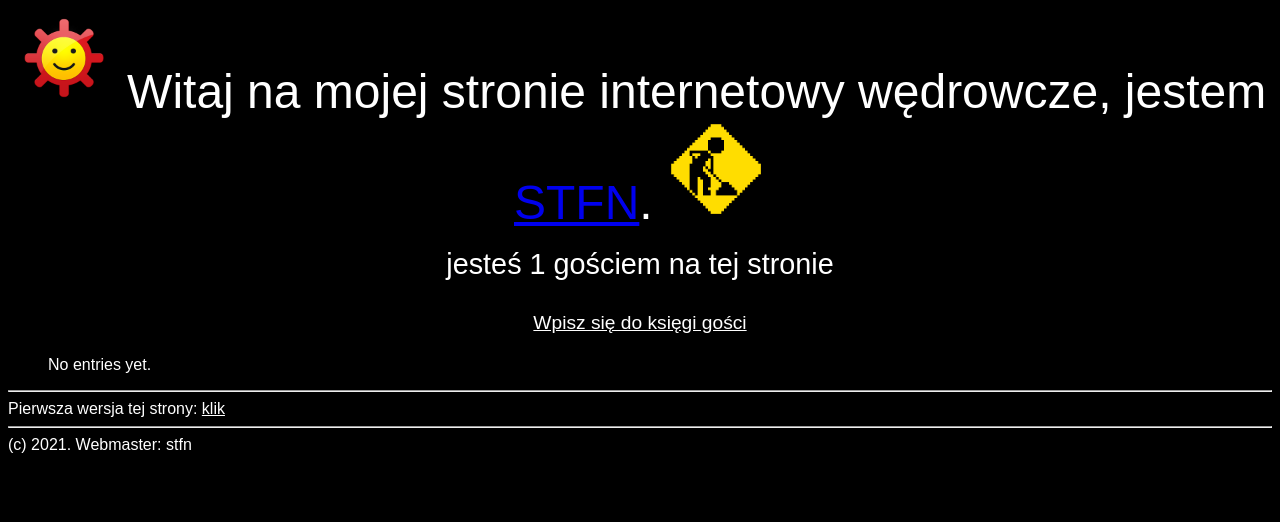
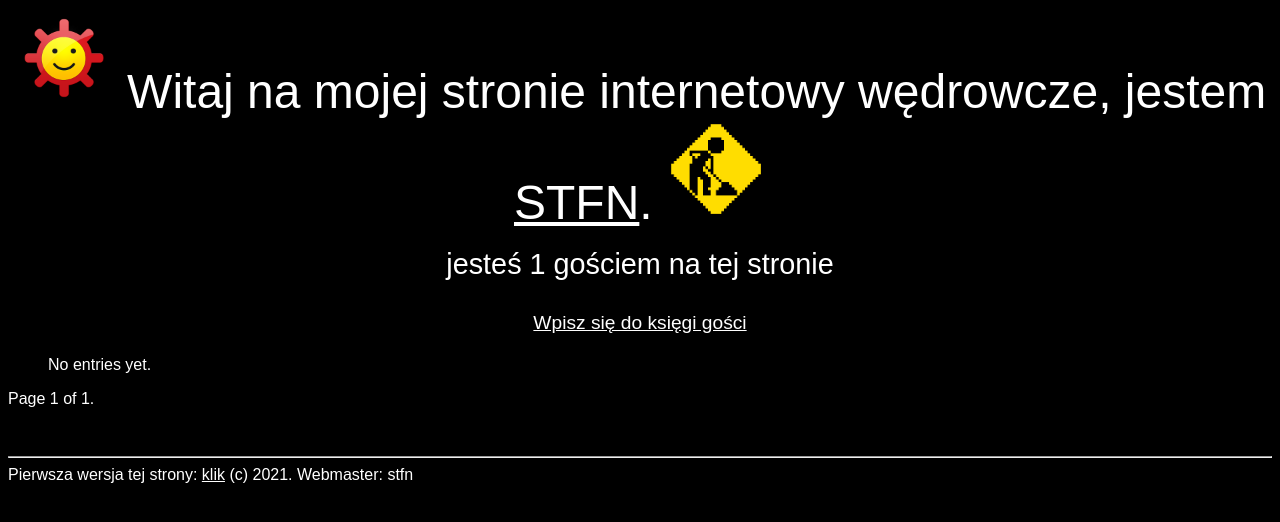
Before and after one commit to stefanmachura/retro-homepage, a Django app: page / in a window 1280 px wide. Shown: the top 522 px of the page. Run offline with Django 3.2, Linux system fonts and the light colour scheme; data comes from the database, SQL or seed files in the repository; data that the repository does not hold is empty.

Commit message:
added pagination and pronouns

```diff
--- a/backend/guests/models.py
+++ b/backend/guests/models.py
@@ -2,4 +2,5 @@ from django.db import models
 
 class Entry(models.Model):
     author = models.CharField(max_length=200)
+    pronouns = models.CharField(max_length=32, null=True)
     text = models.TextField(max_length=1000)
--- a/backend/guests/templates/guests/index.html
+++ b/backend/guests/templates/guests/index.html
@@ -30,11 +30,12 @@
             font-size: 2em;
         }
 
-        .link {
+        a {
             color: white;
+        }
+        .add-entry-link {
             font-size: 0.4em;
         }
-
         .subtext {
             color: white;
             font-size: 0.6em;
@@ -49,6 +50,9 @@
         img {
             width: 100px;
         }
+        .footer {
+            margin-top:3em
+        }
     </style>
 </head>
 
@@ -60,21 +64,38 @@
         <br />
         <span class="subtext">jesteś {{guest_number}} gościem na tej stronie</span>
         <br />
-        <a class="link" href="{% url 'add' %}">Wpisz się do księgi gości</a>
+        <a class="add-entry-link" href="{% url 'add' %}">Wpisz się do księgi gości</a>
     </div>
     <ul>
         {% for entry in object_list %}
         <div class="entry">
-            <li><span class="author">{{ entry.author }}</span> <br /><span class="text">{{ entry.text }}</span></li>
+            <li><span class="author">{{ entry.author }}</span> <span class="pronouns">{{ entry.pronouns|default_if_none:"" }}</span> <br /><span class="text">{{ entry.text }}</span></li>
         </div>
         {% empty %}
         <li>No entries yet.</li>
         {% endfor %}
     </ul>
-    <hr>
-    Pierwsza wersja tej strony: <a style="color:white" href="{%static 'guests/first.png'%}">klik</a>
-    <hr>
-    (c) 2021. Webmaster: stfn
+    <div class="pagination">
+        <span class="step-links">
+            {% if page_obj.has_previous %}
+                <a href="?page=1">&laquo; first</a>
+                <a href="?page={{ page_obj.previous_page_number }}">previous</a>
+            {% endif %}
+
+            <span class="current">
+                Page {{ page_obj.number }} of {{ page_obj.paginator.num_pages }}.
+            </span>
+
+            {% if page_obj.has_next %}
+                <a href="?page={{ page_obj.next_page_number }}">next</a>
+                <a href="?page={{ page_obj.paginator.num_pages }}">last &raquo;</a>
+            {% endif %}
+        </span>
+    </div>
+    <div class="footer">
+        <hr>
+        Pierwsza wersja tej strony: <a style="color:white" href="{%static 'guests/first.png'%}">klik</a> (c) 2021. Webmaster: stfn
+    </div>
 </body>
 
 </html>
--- a/backend/guests/views.py
+++ b/backend/guests/views.py
@@ -4,6 +4,7 @@ from guests.models import Entry
 from stats.models import SiteStats
 
 class IndexView(generic.ListView):
+    paginate_by = 15
     template_name = 'guests/index.html'
 
     def get_queryset(self):
@@ -21,7 +22,7 @@ class IndexView(generic.ListView):
 
 class NewEntryView(generic.CreateView):
     model = Entry
-    fields = ["author", "text"]
+    fields = ["author","pronouns", "text"]
     template_name = 'guests/new.html'
 
     def get_success_url(self):
```
Also changed, not shown: backend/guests/migrations/0002_entry_pronouns.py (added).
